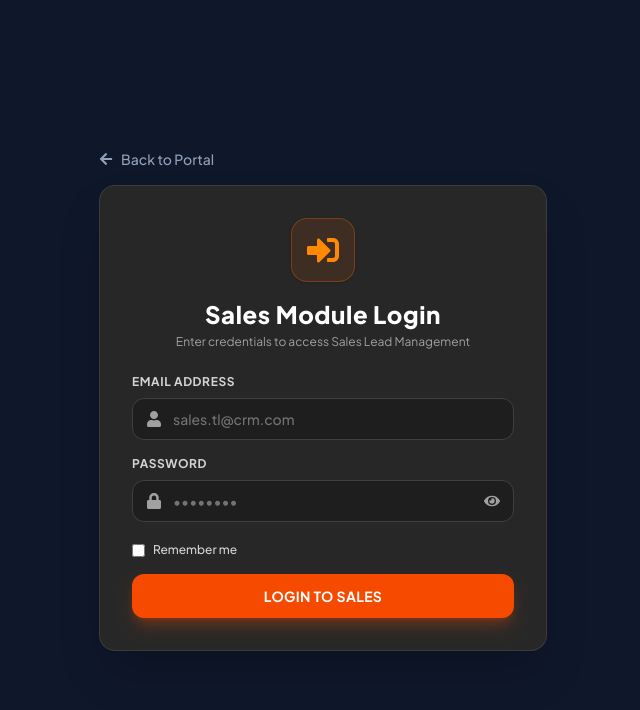
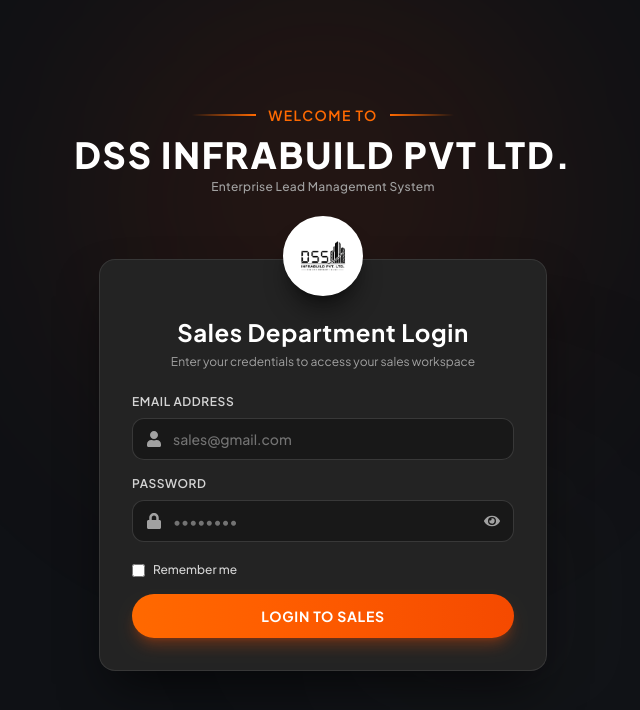
Before and after one commit to shiv-ay007/DSS-INFRA-CRM, a React (Vite) app: page /sales/login in a window 1280 px wide. Shown: the top 710 px of the page, without its empty margins (317-957 px from the left). Built offline with nearby package versions, Linux system fonts and the light colour scheme; no server answers.

Commit message:
update login page

```diff
--- a/src/Common/Routes/MainRoute.jsx
+++ b/src/Common/Routes/MainRoute.jsx
@@ -6,9 +6,9 @@
 const MainRoute = () => {
   return (
     <Routes>
-      <Route path="/" element={<Home />} />
+      {/* <Route path="/" element={<Home />} /> */}
       {/* Default login redirects to Sales module login (/sales/login). Future module logins (/hr/login, /accounts/login) will be inside their respective modules */}
-      <Route path="/login" element={<Navigate to="/sales/login" replace />} />
+      <Route path="/" element={<Navigate to="/sales/login" replace />} />
       <Route path="/sales/*" element={<SalesRoutes />} />
       <Route path="*" element={<Navigate to="/" replace />} />
     </Routes>
--- a/src/Module/Sales/Pages/Login.jsx
+++ b/src/Module/Sales/Pages/Login.jsx
@@ -1,6 +1,6 @@
 import React, { useState, useEffect } from "react";
-import { useNavigate, Link } from "react-router-dom";
-import { FaUser, FaLock, FaArrowLeft, FaSignInAlt, FaEye, FaEyeSlash } from "react-icons/fa";
+import { useNavigate } from "react-router-dom";
+import { FaUser, FaLock, FaEye, FaEyeSlash, FaChartLine } from "react-icons/fa";
 import { toast } from "react-toastify";
 import { loginApi } from "../services/auth.api";
 import { useAuth } from "../../../context/AuthContext";
@@ -63,39 +63,65 @@
   };
 
   return (
-    <div className="min-h-screen bg-slate-900 flex flex-col items-center justify-center p-4">
-      {/* Back to Home link & Badge */}
-      <div className="w-full max-w-md mb-4 flex items-center justify-between">
-        <Link
-          to="/"
-          className="inline-flex items-center gap-2 text-sm text-slate-400 hover:text-orange-400 font-medium transition-colors"
-        >
-          <FaArrowLeft className="w-3.5 h-3.5" />
-          <span>Back to Portal</span>
-        </Link>
+    <div className="min-h-screen bg-[#0f1115] relative overflow-hidden flex flex-col items-center justify-center p-4 selection:bg-orange-500 selection:text-white">
+      {/* Subtle Ambient Background Glows */}
+      <div className="absolute top-1/4 left-1/2 -translate-x-1/2 -translate-y-1/2 w-[30rem] h-[30rem] bg-orange-600/10 rounded-full blur-[120px] pointer-events-none" />
+      <div className="absolute bottom-10 right-1/4 w-80 h-80 bg-neutral-700/10 rounded-full blur-[100px] pointer-events-none" />
+
+      {/* Title Header */}
+      <div className="relative z-10 text-center mb-8">
+        <div className="flex items-center justify-center gap-3 mb-2.5">
+          <div className="w-12 sm:w-16 h-[2px] bg-gradient-to-r from-transparent to-orange-500" />
+          <span className="text-xs sm:text-sm font-semibold tracking-widest uppercase text-orange-500">
+            Welcome To
+          </span>
+          <div className="w-12 sm:w-16 h-[2px] bg-gradient-to-l from-transparent to-orange-500" />
         </div>
-
-      <div
-        style={{ backgroundColor: '#282727' }}
-        className="w-full max-w-md border border-neutral-700/80 rounded-2xl shadow-2xl p-8 space-y-6"
-      >
-        {/* Header */}
-        <div className="text-center">
-          <div className="w-16 h-16 bg-orange-500/10 border border-orange-500/30 rounded-2xl flex items-center justify-center mx-auto mb-4 text-orange-400 shadow-sm">
-            <FaSignInAlt className="w-8 h-8" />
-          </div>
-          <h2 className="text-2xl font-black text-white tracking-wide">
-            Sales Module Login
-          </h2>
-          <p className="text-xs text-neutral-400 mt-1">
-            Enter credentials to access Sales Lead Management
+        <h1 className="text-2xl sm:text-3xl md:text-4xl font-black tracking-wider text-white">
+          DSS INFRABUILD PVT LTD.
+        </h1>
+        <p className="text-xs text-neutral-400 mt-1 font-medium tracking-wide">
+          Enterprise Lead Management System
         </p>
       </div>
 
-        {/* Login Form */}
-        <form onSubmit={handleSubmit} className="space-y-4">
+      {/* Login Card with #282727 background & white circular logo badge */}
+      <div className="relative z-10 mt-8 mb-6 max-w-md w-full mx-auto">
+        <div
+          style={{ backgroundColor: "#232323" }}
+          className="relative rounded-2xl border border-neutral-700/70 shadow-2xl shadow-black/60 pt-12 pb-8 px-6 sm:px-8 text-center flex flex-col items-center backdrop-blur-sm"
+        >
+          {/* Circular Badge positioned at top center with WHITE background */}
+          <div
+            className="absolute bg-white border-2 border-white p-2 -top-11 left-1/2 transform -translate-x-1/2 text-slate-900 rounded-full w-20 h-20 flex items-center justify-center shadow-xl shadow-black/40 transition-all duration-300"
+          >
+            <img
+              src="/SalesLogo.png"
+              loading="lazy"
+              alt="Sales Department"
+              className="w-12 h-12 object-contain"
+              onError={(e) => {
+                e.target.style.display = "none";
+                if (e.target.nextSibling) e.target.nextSibling.style.display = "block";
+              }}
+            />
+            <FaChartLine className="w-8 h-8 text-orange-500 hidden" />
+          </div>
+
+          {/* Card Header */}
+          <div className="mt-2 mb-6 text-center w-full">
+            <h2 className="text-xl sm:text-2xl font-bold text-white tracking-wide">
+              Sales Department Login
+            </h2>
+            <p className="text-xs text-neutral-400 mt-1.5">
+              Enter your credentials to access your sales workspace
+            </p>
+          </div>
+
+          {/* Form */}
+          <form onSubmit={handleSubmit} className="w-full space-y-4 text-left">
             <div>
-            <label className="block text-xs font-bold text-neutral-300 uppercase tracking-wider mb-2">
+              <label className="block text-xs font-semibold text-neutral-300 uppercase tracking-wider mb-2">
                 Email Address
               </label>
               <div className="relative">
@@ -106,16 +132,16 @@
                   type="email"
                   name="email"
                   required
-                placeholder="sales.tl@crm.com"
+                  placeholder="sales@gmail.com"
                   value={formData.email}
                   onChange={handleChange}
-                className="w-full pl-10 pr-4 py-2.5 bg-[#1f1e1e] border border-neutral-700 rounded-xl text-white placeholder-neutral-500 focus:outline-none focus:border-orange-500 focus:ring-1 focus:ring-orange-500 text-sm transition-all font-medium"
+                  className="w-full pl-10 pr-4 py-2.5 bg-[#181818] border border-neutral-700/80 rounded-xl text-white placeholder-neutral-500 focus:outline-none focus:border-orange-500 focus:ring-1 focus:ring-orange-500 text-sm transition-all font-medium"
                 />
               </div>
             </div>
 
             <div>
-            <label className="block text-xs font-bold text-neutral-300 uppercase tracking-wider mb-2">
+              <label className="block text-xs font-semibold text-neutral-300 uppercase tracking-wider mb-2">
                 Password
               </label>
               <div className="relative">
@@ -129,7 +155,7 @@
                   placeholder="••••••••"
                   value={formData.password}
                   onChange={handleChange}
-                className="w-full pl-10 pr-11 py-2.5 bg-[#1f1e1e] border border-neutral-700 rounded-xl text-white placeholder-neutral-500 focus:outline-none focus:border-orange-500 focus:ring-1 focus:ring-orange-500 text-sm transition-all font-medium"
+                  className="w-full pl-10 pr-11 py-2.5 bg-[#181818] border border-neutral-700/80 rounded-xl text-white placeholder-neutral-500 focus:outline-none focus:border-orange-500 focus:ring-1 focus:ring-orange-500 text-sm transition-all font-medium"
                 />
                 {/* Show / Hide Password Toggle */}
                 <button
@@ -145,22 +171,22 @@
             </div>
 
             <div className="flex items-center justify-between text-xs text-neutral-300 pt-1">
-            <label className="flex items-center gap-2 cursor-pointer">
+              <label className="flex items-center gap-2 cursor-pointer select-none">
                 <input
                   type="checkbox"
-                className="rounded bg-[#1f1e1e] border-neutral-700 text-orange-600 focus:ring-orange-500"
+                  className="rounded bg-[#181818] border-neutral-700 text-orange-600 focus:ring-orange-500 cursor-pointer"
                 />
-              <span className="font-medium">Remember me</span>
+                <span className="font-medium text-neutral-300">Remember me</span>
               </label>
             </div>
 
             <button
               type="submit"
               disabled={loading}
-            className="w-full mt-4 bg-orange-600 hover:bg-orange-500 text-white font-bold py-3 px-4 rounded-xl shadow-lg shadow-orange-600/30 active:scale-98 transition-all duration-200 cursor-pointer flex items-center justify-center gap-2 text-sm tracking-wide uppercase"
+              className="w-full mt-4 bg-gradient-to-r from-orange-500 to-orange-600 hover:from-orange-600 hover:to-orange-500 text-white rounded-full py-3 px-6 text-xs sm:text-sm font-bold tracking-wider uppercase border-none outline-none focus:ring-2 focus:ring-orange-400 focus:ring-offset-2 transition-all duration-200 cursor-pointer shadow-lg shadow-orange-600/30 flex items-center justify-center gap-2"
             >
               {loading ? (
-              <div className="w-5 h-5 border-2 border-white border-t-transparent rounded-full animate-spin"></div>
+                <div className="w-5 h-5 border-2 border-white border-t-transparent rounded-full animate-spin mx-auto"></div>
               ) : (
                 "LOGIN TO SALES"
               )}
@@ -168,6 +194,7 @@
           </form>
         </div>
       </div>
+    </div>
   );
 };
 
```
Lines whose indentation alone changed are shown as unchanged.
